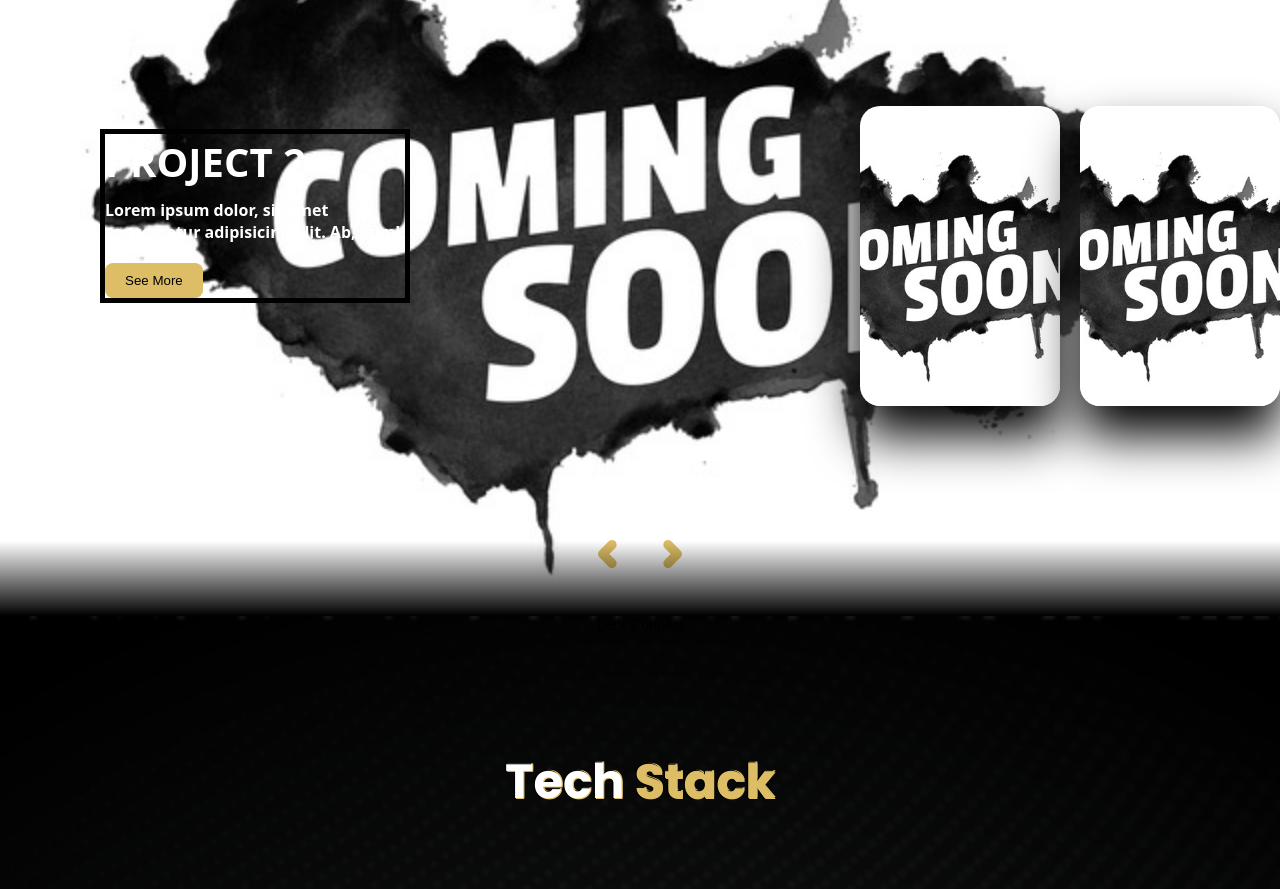
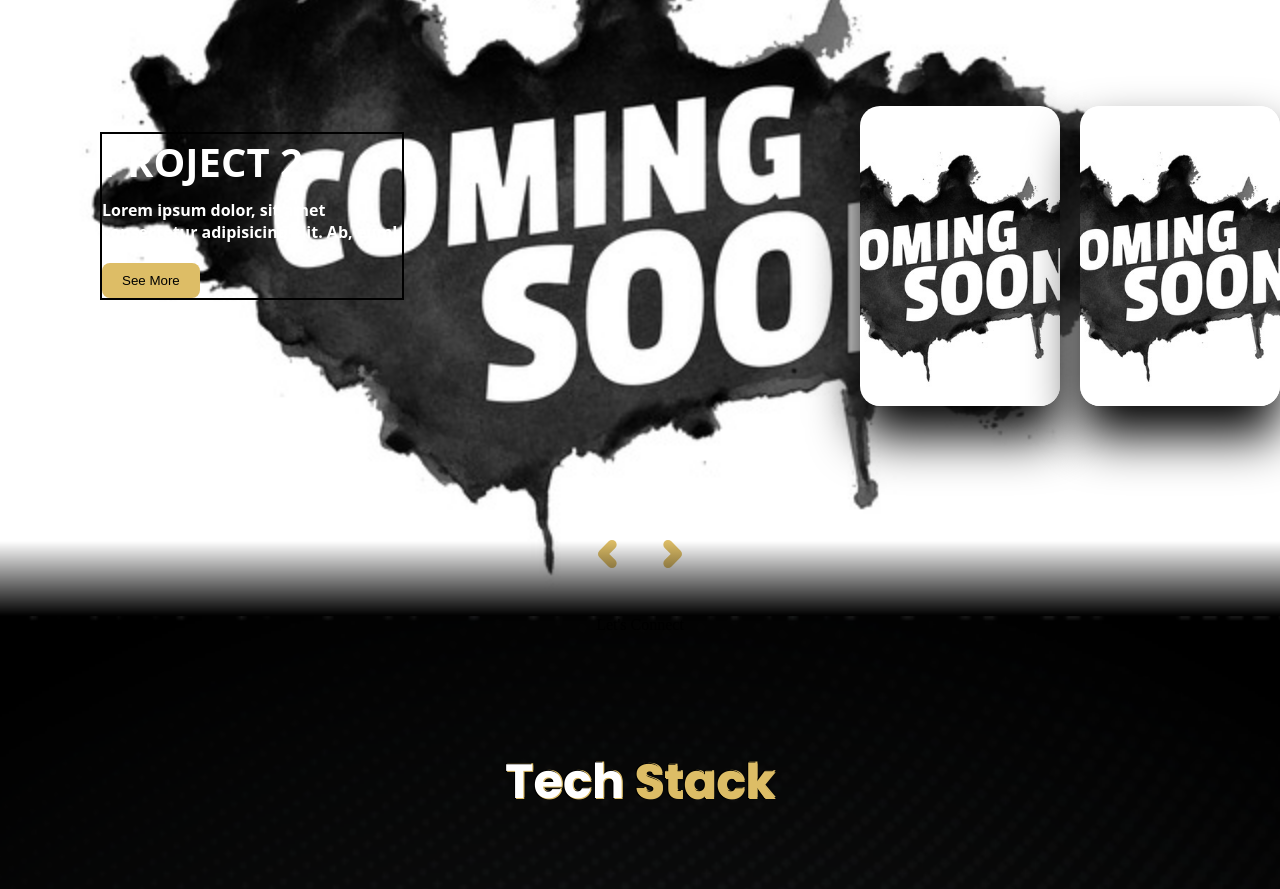
Before and after one commit to NisalkaJay/Portfolio, a React (Vite) app: page / in a window 1280 px wide. Shown: the part 2620-3509 px from the top of the page. Built offline with nearby package versions, Linux system fonts and the light colour scheme.

Commit message:
Updated Project.module.css with new styles

```diff
--- a/src/css/Project.module.css
+++ b/src/css/Project.module.css
@@ -91,7 +91,7 @@
     width: 300px;
     text-align: left;
     font-weight: bold;
-    border: 5px solid black;
+    border: 2px solid black;
     color: #ffffff;
     transform: translateY(-50%);
     font-family: system-ui;
```
